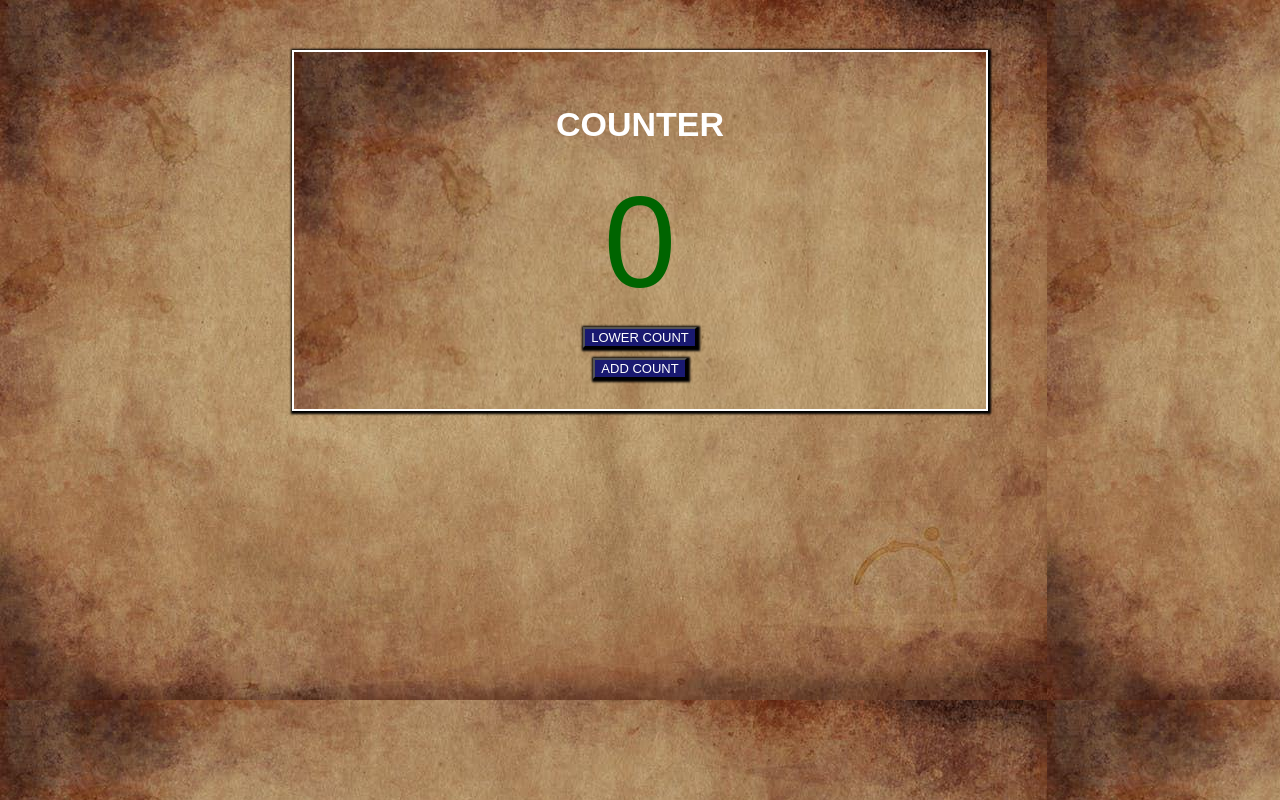
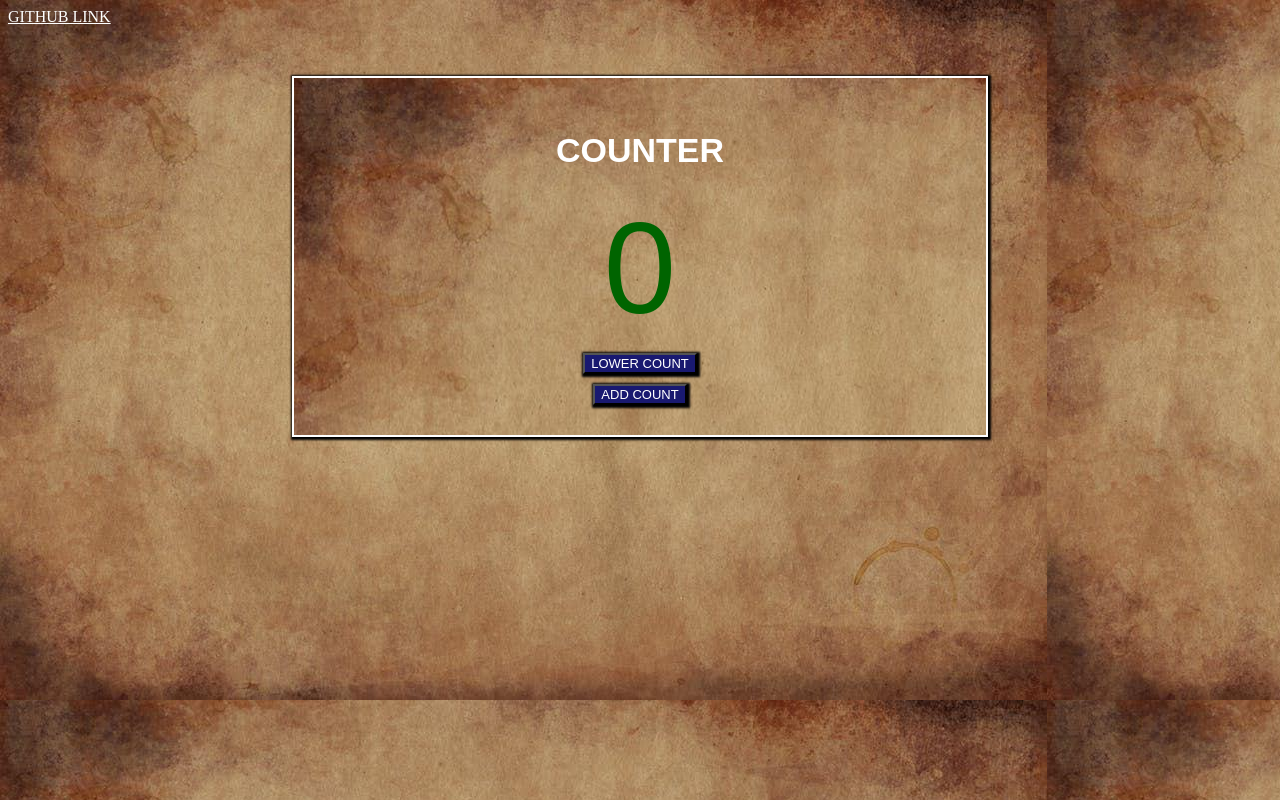
Before and after one commit to MORYLOADER/Javascript-counter, a plain HTML site: page index.html in a window 1280 px wide. Drawn offline with Linux system fonts and the light colour scheme.

Commit message:
Update index.html

```diff
--- a/index.html
+++ b/index.html
@@ -7,6 +7,7 @@
 	<link rel="stylesheet" type="text/css" href="style.css">
 </head>
 <body>
+	<a href="https://github.com/MORYLOADER/Javascript-counter.git"> GITHUB LINK </a>
 	<div id="container">
 	<h1>COUNTER</h1>
 	<div class="number">0</div>
```
